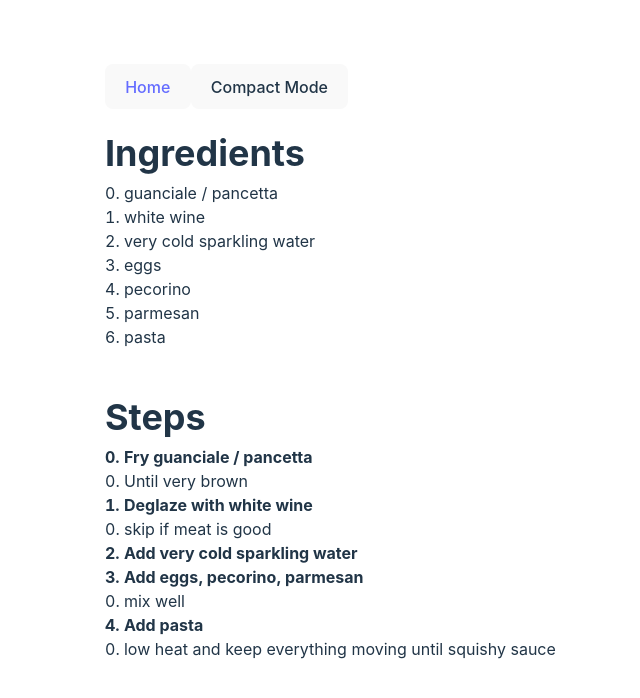
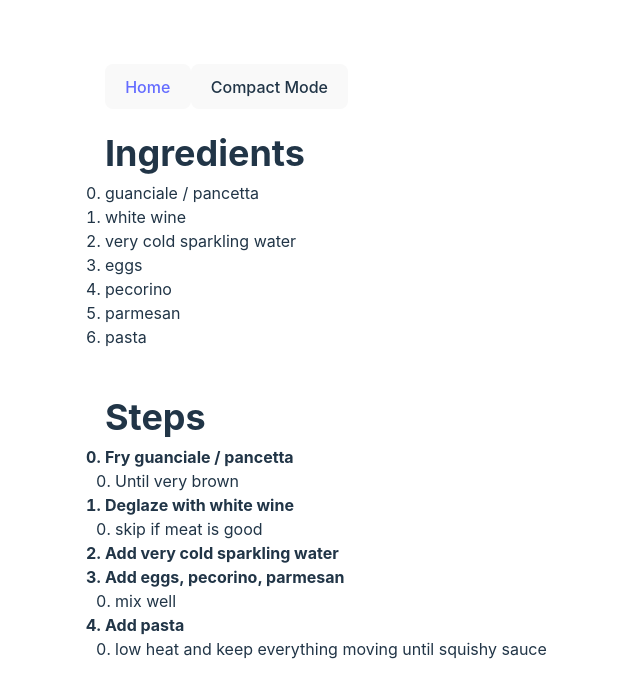
Before and after one commit to Cookjp/cookbook, a React (Vite) app: page /recipe/carbonara in a window 1280 px wide. Shown: the top 698 px of the page, without its empty margins (23-663 px from the left). Built offline with nearby package versions, Linux system fonts and the light colour scheme.

Commit message:
fix indent with sass

```diff
--- a/package.json
+++ b/package.json
@@ -28,6 +28,7 @@
     "eslint-plugin-react": "^7.32.2",
     "postcss": "^8.4.21",
     "prettier": "^2.8.7",
+    "sass": "^1.62.0",
     "tailwind": "^4.0.0",
     "tailwindcss": "^3.3.1",
     "typescript": "^4.9.3",
--- a/src/App.css
+++ /dev/null
@@ -1,46 +0,0 @@
-#root {
-  max-width: 1280px;
-  margin: 0 auto;
-  padding: 2rem;
-  text-align: center;
-}
-
-.logo {
-  height: 6em;
-  padding: 1.5em;
-  will-change: filter;
-  transition: filter 300ms;
-}
-.logo:hover {
-  filter: drop-shadow(0 0 2em #646cffaa);
-}
-.logo.react:hover {
-  filter: drop-shadow(0 0 2em #61dafbaa);
-}
-
-@keyframes logo-spin {
-  from {
-    transform: rotate(0deg);
-  }
-  to {
-    transform: rotate(360deg);
-  }
-}
-
-@media (prefers-reduced-motion: no-preference) {
-  a:nth-of-type(2) .logo {
-    animation: logo-spin infinite 20s linear;
-  }
-}
-
-.card {
-  padding: 2em;
-}
-
-.read-the-docs {
-  color: #888;
-}
-
-.font-bold {
-  font-weight: 700;
-}
--- a/src/StepNode.tsx
+++ b/src/StepNode.tsx
@@ -44,7 +44,7 @@ export default class StepNode {
         {this.depth !== 0 && (
           <li
             key={this.data}
-            className={`indent-${this.depth} ${
+            className={`li-indent-${this.depth - 1} ${
               this.depth === 1 ? "font-bold" : ""
             }`}
           >
@@ -52,7 +52,7 @@ export default class StepNode {
           </li>
         )}
         {this.children.length !== 0 && (
-          <ol className="list-decimal list-inside" start={0}>
+          <ol className="list-decimal list-outside" start={0}>
             {this.children.map((child) =>
               child.render(ingredients, isCompactMode)
             )}
--- a/src/index.css
+++ b/src/index.css
@@ -31,7 +31,7 @@ body {
   margin-left: 10%;
   margin-top: 5%;
   display: flex;
-  min-width: 320px;
+  min-width: 300px;
   min-height: 100vh;
 }
 
--- /dev/null
+++ b/src/index.scss
@@ -0,0 +1,7 @@
+@import "./index.css";
+
+@for $i from 1 through 3 {
+  .li-indent-#{$i} {
+      margin-left: #{$i*10}px;
+  }
+}
--- a/src/main.tsx
+++ b/src/main.tsx
@@ -5,7 +5,7 @@ import {
   RouteObject,
   RouterProvider,
 } from "react-router-dom";
-import "./index.css";
+import "./index.scss";
 import Index from "./pages/Index";
 import Recipe from "./pages/Recipe";
 
--- a/src/pages/Recipe.tsx
+++ b/src/pages/Recipe.tsx
@@ -44,7 +44,7 @@ function Recipe() {
         Compact Mode
       </button>
       <h4 className="font-bold text-4xl mt-6 mb-2">Ingredients</h4>
-      <ol start={0} className="list-decimal list-inside">
+      <ol start={0} className="list-decimal list-outside">
         {ingredients.map((ingredient) => {
           return <li key={ingredient}>{ingredient}</li>;
         })}
```
Also changed, not shown: 1 other file (tests, documents, lock files or other folders).
